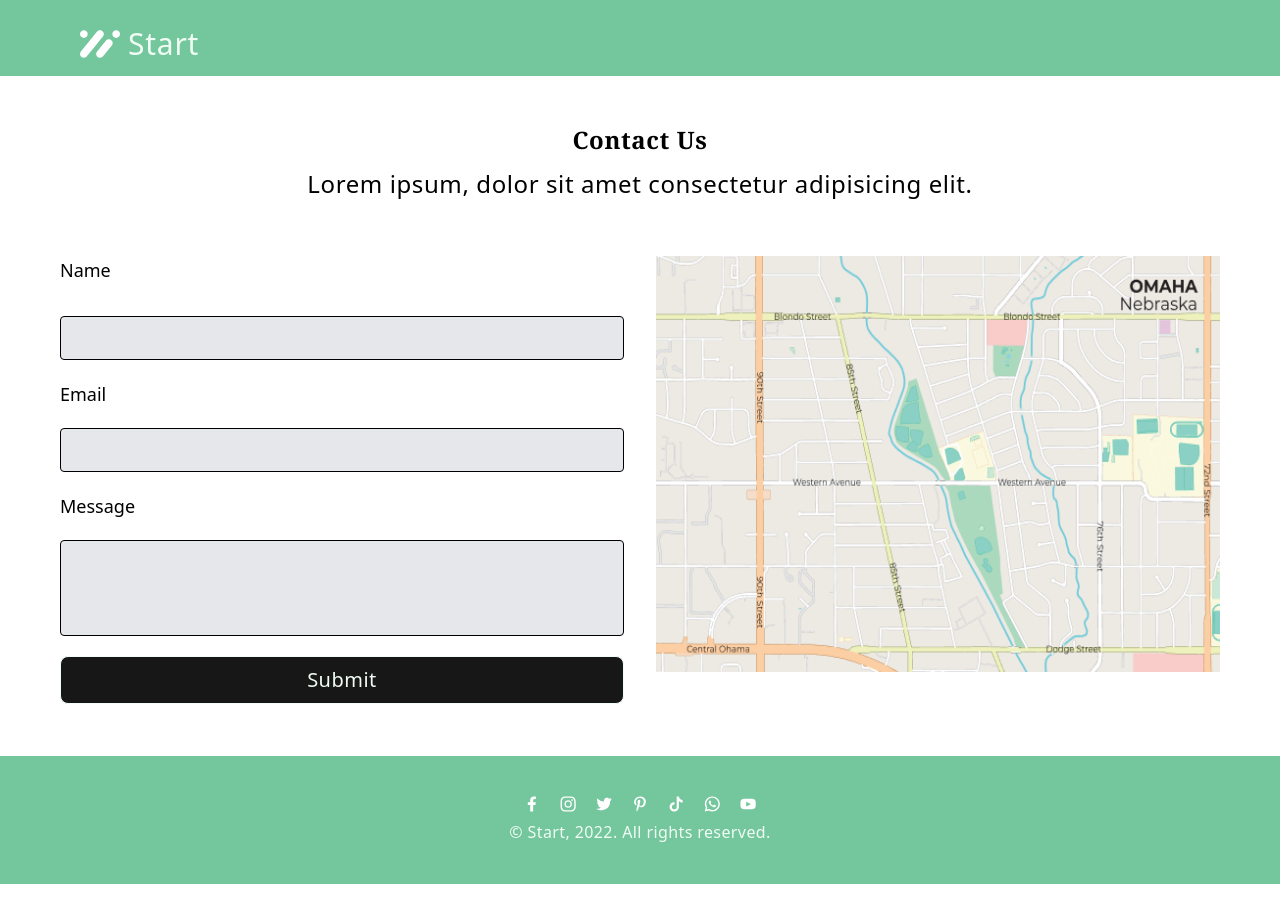
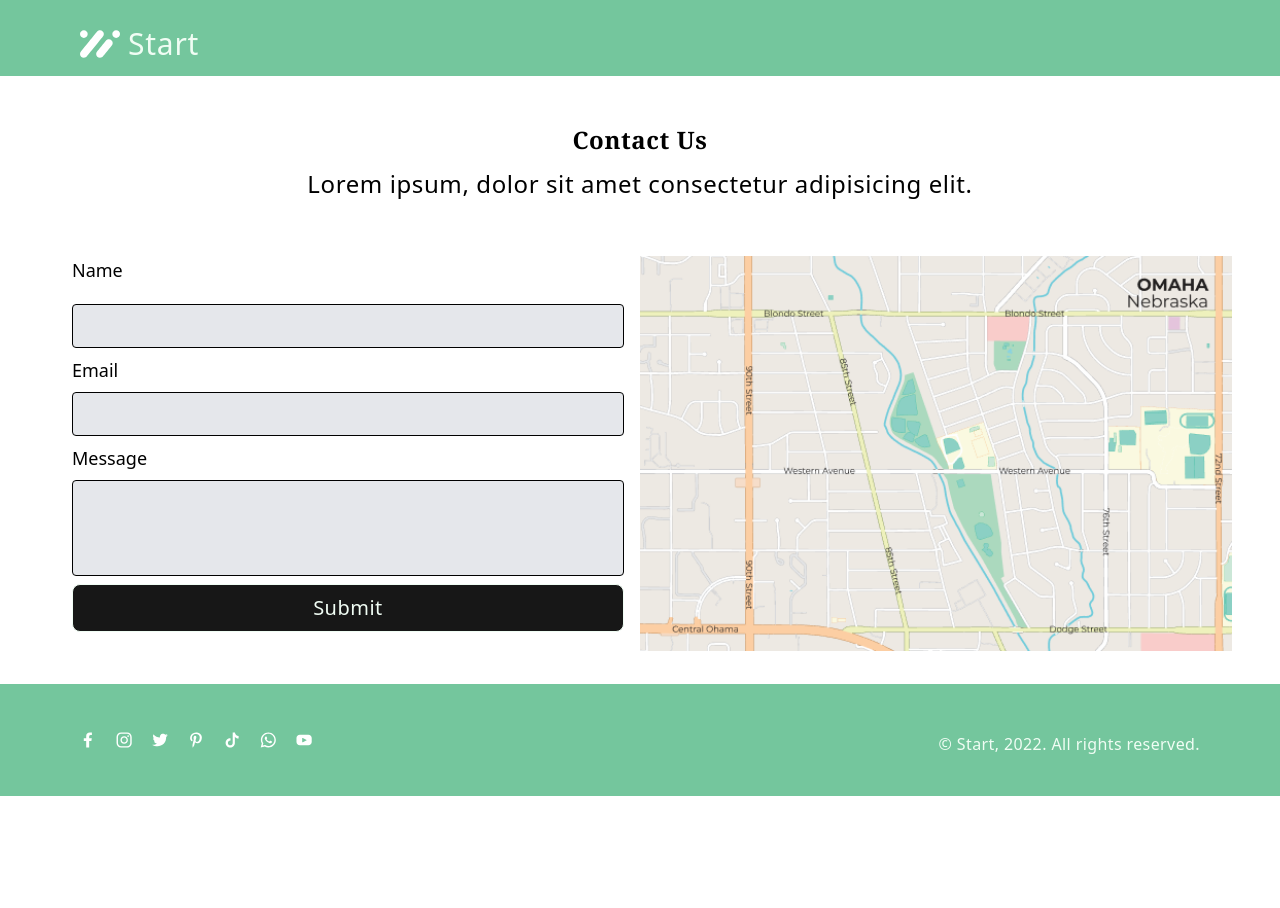
Before and after one commit to Greendayy/Business-Starter, a React (Vite) app: page /contact in a window 1280 px wide. After the commit the page ends 820 px from the top, so only its background shows below. Built offline with nearby package versions, Linux system fonts and the light colour scheme.

Commit message:
add webCSS

```diff
--- a/src/LoremData.jsx
+++ b/src/LoremData.jsx
@@ -7,7 +7,9 @@ export default[
         h2:'Lorem ipsum dolor sit amet consectetur',
         p:'Lorem ipsum, dolor sit amet consectetur adipisicing elit. Suscipit nemo hic quos, ab, dolor aperiam nobis cum est eos error ipsum, voluptate culpa nesciunt delectus iste?',
         input:'Explore',
-        color:'text-black bg-white'
+        color:'text-black bg-white',
+        flex:'reverse',
+        margin:'sm:ml-24'
     },
     {
         id:2,
@@ -16,7 +18,9 @@ export default[
         h2:'Lorem ipsum dolor sit amet consectetur',
         p:'Lorem ipsum, dolor sit amet consectetur adipisicing elit. Suscipit nemo hic quos, ab, dolor aperiam nobis cum est eos error ipsum, voluptate culpa nesciunt delectus iste?',
         input:'Learn More',
-        color:'text-white bg-black'
+        color:'text-white bg-black',
+        flex:'',
+        margin:'sm:mr-24'
     },
     {
         id:3,
@@ -25,6 +29,8 @@ export default[
         h2:'Lorem ipsum dolor sit amet consectetur',
         p:'Lorem ipsum, dolor sit amet consectetur adipisicing elit. Suscipit nemo hic quos, ab, dolor aperiam nobis cum est eos error ipsum, voluptate culpa nesciunt delectus iste?',
         input:'Learn More',
-        color:'text-white bg-black'
+        color:'text-white bg-black',
+        flex:'reverse',
+        margin:'sm:ml-24'
     }
 ]
--- a/src/component/Footer.jsx
+++ b/src/component/Footer.jsx
@@ -10,7 +10,7 @@ export default function Footer() {
     const imgsSrc = [Group33, Group34, Group35, Group36, Group37, Group38, Group39]
 
     return (
-        <footer className="flex-col items-center justify-center space-y-2 mt-auto my-6 py-3  bg-green sm:flex-row sm:px-20 sm:py-10" >
+        <footer className="w-full flex-col items-center justify-center space-y-2 mt-auto my-6 py-3  bg-green sm:flex sm:flex-row sm:items-center sm:px-20 sm:py-10" >
             <div className="flex items-center justify-center space-x-5 sm:mr-auto">
                 {imgsSrc.map((imgSrc, index) =>
                     (<img key={index} className="w-4 h-4" src={imgSrc} />)
--- a/src/component/Header.jsx
+++ b/src/component/Header.jsx
@@ -7,7 +7,7 @@ export default function Header() {
 
     return (
 
-        <header className="bg-green flex flex-col sm:flex-row px-4 sm:px-20 py-3 sm:pt-6 sm:items-center">
+        <header className="w-full bg-green flex flex-col sm:flex-row px-4 sm:px-20 py-3 sm:pt-6 sm:items-center">
             <div className="bg-green flex items-center sm:mr-auto">
                 <img className="h-10 w-10" src={Logo} />
                 <h1 className="text-white text-3xl ml-2 mr-auto tracking-wide">Start</h1>
--- a/src/component/LoremCards.jsx
+++ b/src/component/LoremCards.jsx
@@ -2,10 +2,10 @@ import React from "react";
 
 export default function LoremCard(props) {
     return (
-        <div className="flex flex-col sm:flex-row-reverse space-y-6 sm:space-y-0 sm:py-12 sm:px-16 sm:flex-row">
+        <div className={`flex flex-col space-y-6 sm:space-y-0 sm:py-12 sm:px-16 sm:flex-row sm:flex-row-${props.flex}`}>
 
             <div className="sm:basis-3/5 ">
-                <img className="px-6 sm:ml-24" src={`/images/${props.img}`} />
+                <img className={`px-6 ${props.margin}`} src={`/images/${props.img}`} />
             </div>
 
             <div className="px-6 mb:6 sm:basis-2/5 sm:space-y-9">
--- a/src/component/ServiceCards.jsx
+++ b/src/component/ServiceCards.jsx
@@ -2,7 +2,7 @@ import React from "react";
 
 export default function ServiceCard(props){
      return(
-        <div className="shadow-xl px-5 py-12">
+        <div className="shadow-3xl px-5 py-12">
         <div className="flex flex-col items-center">
             <p className="text-lg">{props.title}</p>
             <div className="flex items-center">
--- a/src/component/TeamCards.jsx
+++ b/src/component/TeamCards.jsx
@@ -3,7 +3,7 @@ import React from "react";
 export default function TeamCard(props) {
 
     return (
-        <div className="shadow-xl w-60 h-64 space-y-1">
+        <div className="shadow-3xl w-60 h-64 space-y-1 flex flex-wrap">
             <img className="mx-auto py-2" src={`/images/${props.img}`} />
             <h3 className="ml-7 font-serif">{props.name}</h3>
             <p className="ml-7 text-grayer text-xs">{props.position}</p>
--- a/src/pages/Contact.jsx
+++ b/src/pages/Contact.jsx
@@ -15,17 +15,17 @@ export default function Contact(){
     return(
         <main className="py-4">
             {textCard5}
-            <div className="flex flex-col-reverse sm:flex-row py-9 px-9">
-                <form className="sm:w-1/2 h-full sm:pl-6 flex flex-col sm:px-2 sm:pr-4 space-y-5">
+            <div className="flex flex-col-reverse py-9 px-9 sm:flex-row sm:px-12">
+                <form className="h-full flex flex-col space-y-5 sm:space-y-2 sm:pl-6 sm:w-1/2 sm:px-2 sm:pr-4 ">
                     <label className="text-lg font-light sm:mb-3">Name</label>
                     <input className="border rounded h-11 bg-gray" type="text" required></input>
                     <label className="text-lg font-light mt-3 sm:mb-3">Email</label>
                     <input className="border rounded h-11 bg-gray" type="email" required></input>
                     <label className="text-lg font-light mt-3 sm:mb-3">Message</label>
                     <input className="border rounded h-24 bg-gray" type="text" required></input>
-                    <input className="border rounded-lg text-xl mt-20 h-12 bg-neutral text-white tracking-wide" type="button" value="Submit" readOnly></input>
+                    <input className="border rounded-lg text-xl h-12 bg-neutral text-white tracking-wide" type="button" value="Submit" readOnly></input>
                 </form>
-                <img className="mb-8 sm:w-1/2 sm:pr-6 sm:px-2 sm:pl-4" src={Map} /></div>
+                <img className="mb-8 sm:mb-0 sm:w-1/2" src={Map} /></div>
 
         </main>
     )
--- a/tailwind.config.cjs
+++ b/tailwind.config.cjs
@@ -13,7 +13,11 @@ module.exports = {
     'neutral': '#171717',
     'black' : '#1c1917'
   },
-    extend: {},
+    extend: {
+      boxShadow: {
+        '3xl': 'rgba(0, 0, 0, 0.19) 0px 10px 20px, rgba(0, 0, 0, 0.23) 0px 6px 6px;',
+      }
+    },
   },
   plugins: [],
 }
```
